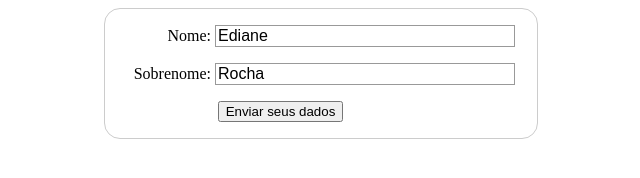
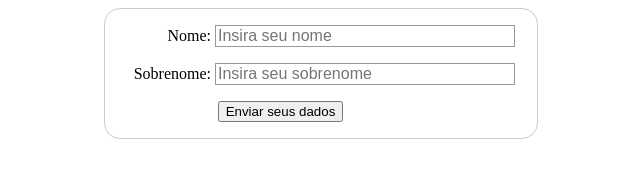
Before and after one commit to JonatanRocha2/Ex.-Front-End-2, a plain HTML site: page aula-11/mesa-de-trabalho/index.html in a window 1280 px wide. Shown: the whole page, without its empty margins (319-959 px from the left). Drawn offline with Linux system fonts and the light colour scheme.

Commit message:
correcao da mesa

```diff
--- a/aula-11/mesa-de-trabalho/index.html
+++ b/aula-11/mesa-de-trabalho/index.html
@@ -13,12 +13,12 @@
 
         <div>
             <label for="nome">Nome: </label>
-            <input type="text" id="nome" placeholder="Insira seu nome" value="Ediane">
+            <input type="text" id="nome" placeholder="Insira seu nome">
         </div>
 
         <div>
             <label for="sobrenome">Sobrenome: </label>
-            <input type="text" id="sobrenome" placeholder="Insira seu sobrenome" value="Rocha">
+            <input type="text" id="sobrenome" placeholder="Insira seu sobrenome">
         </div>
 
         <div class="button">
--- a/aula-11/mesa-de-trabalho/scripts/script.js
+++ b/aula-11/mesa-de-trabalho/scripts/script.js
@@ -2,8 +2,6 @@
 let form = document.querySelector('form')
 form.addEventListener('submit', function(event){
     event.preventDefault()
-})
-
     //pegar os valores dos inputs
     const nome = document.getElementById('nome').value
     const sobrenome = document.getElementById('sobrenome').value
@@ -24,7 +22,7 @@ console.log(nomeMinusculo, sobrenomeMinusculo)
 
     //retirando os espaços
 
-
+    console.log(nome.trim(), sobrenome.trim())
 
     //substituindo 'a' por '@' e 'e' por '3'
     let replace1 = /a/gi
@@ -33,3 +31,4 @@ let newNome1 = nome.replace(replace1, '@')
     let replace2 = /e/gi
     let newNome2 = nome.replace(replace2, '3')
     console.log(newNome1, newNome2)
+})
```
Lines whose indentation alone changed are shown as unchanged.
